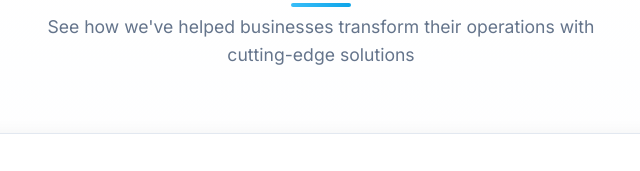
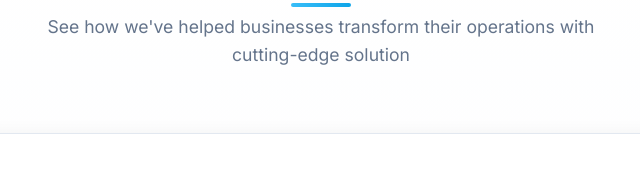
Before and after one commit to SKAMZA060/ExceptionIO, a website: page Pages/work.html in a window 1280 px wide. Shown: the part 228-399 px from the top of the page, 319-959 px from the left. Drawn offline with Linux system fonts and the light colour scheme; files whose address does not match are found by name.

Commit message:
few changes

```diff
--- a/Pages/work.html
+++ b/Pages/work.html
@@ -102,7 +102,7 @@
     <section id="maincontent" class="portfolio-section">
         <div class="section-header">
             <h2>Our Work</h2>
-            <p>See how we've helped businesses transform their operations with cutting-edge solutions</p>
+            <p>See how we've helped businesses transform their operations with cutting-edge solution</p>
         </div>
 
 
```
